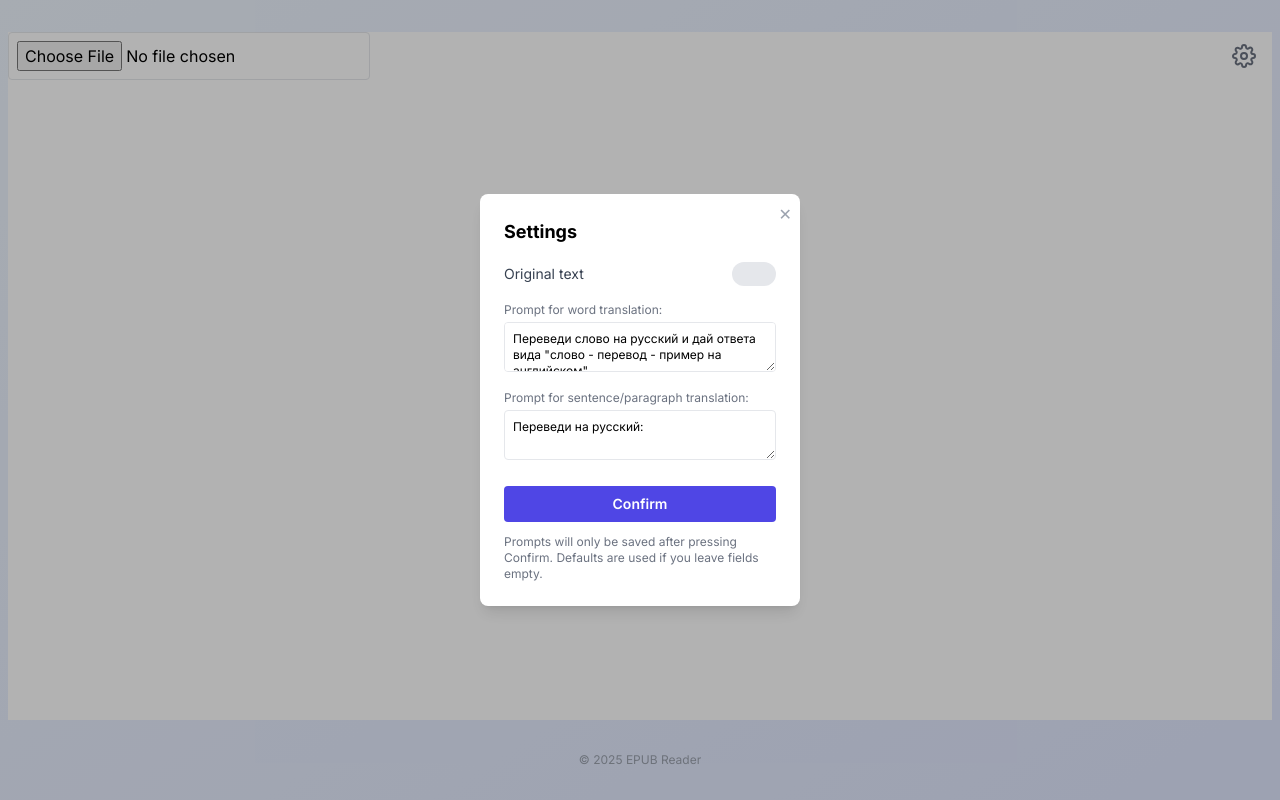
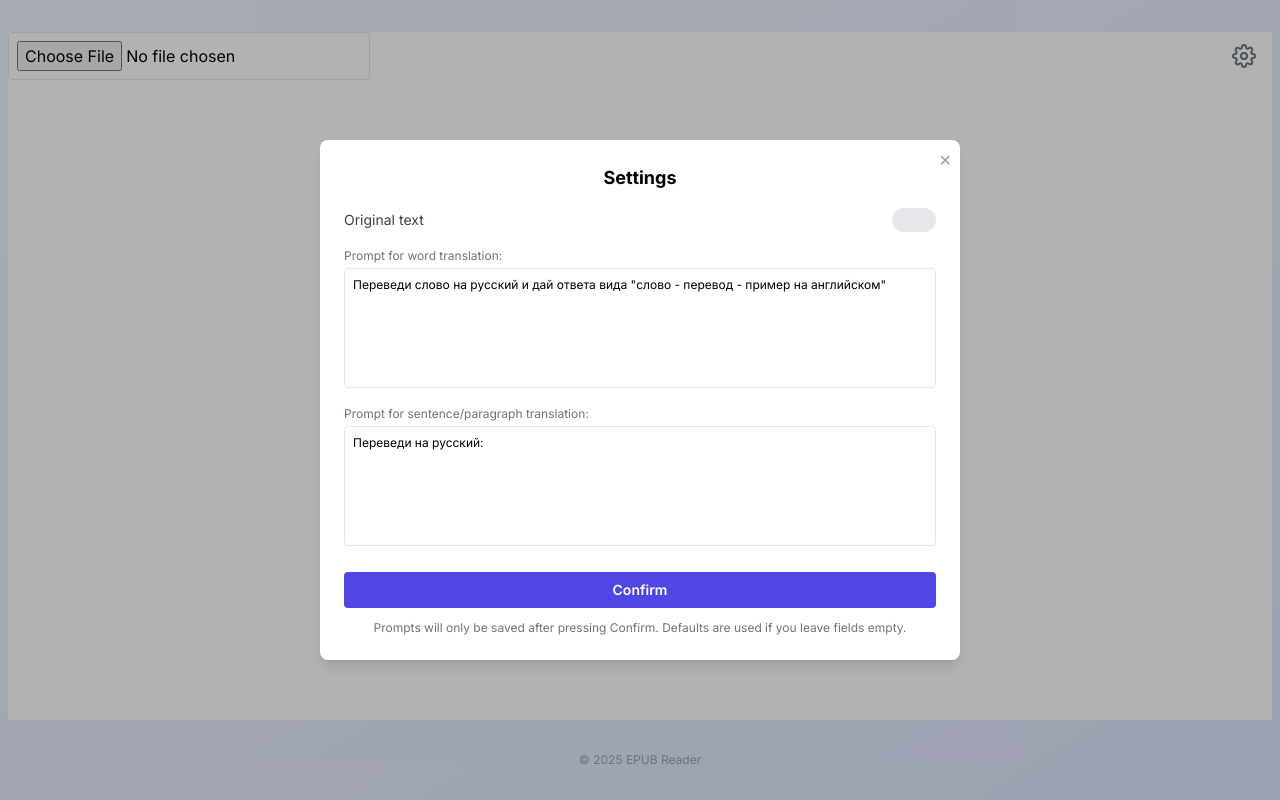
Before and after one commit to theCapnCoder/book_Reader, a Next.js app: page /book in a window 1280 px wide. Both pictures are taken after a click on the button "Settings". Built offline with nearby package versions, Linux system fonts and the light colour scheme.

Commit message:
feat: rise size modal settings

```diff
--- a/src/app/book/page.tsx
+++ b/src/app/book/page.tsx
@@ -38,10 +38,10 @@ function SettingsModal({
   if (!showSettings) return null;
   return (
     <div className="fixed inset-0 bg-black bg-opacity-30 flex items-center justify-center z-50">
-      <div className="bg-white rounded-lg shadow-lg p-6 w-full max-w-xs relative">
+      <div className="bg-white rounded-lg shadow-lg p-6 w-1/2 max-w-2xl min-w-[340px] relative flex flex-col items-center">
         <button className="absolute top-2 right-2 text-gray-400 hover:text-gray-600" onClick={() => setShowSettings(false)} title="Close">✕</button>
         <h2 className="text-lg font-bold mb-4">Settings</h2>
-        <div className="mb-4 flex items-center justify-between">
+        <div className="mb-4 flex items-center justify-between w-full">
           <span className="text-gray-700 text-sm">Original text</span>
           <label className="inline-flex items-center cursor-pointer">
             <input
@@ -54,22 +54,22 @@ function SettingsModal({
             <div className="absolute left-1 top-1 bg-white w-4 h-4 rounded-full transition peer-checked:translate-x-5" />
           </label>
         </div>
-        <div className="mb-3">
+        <div className="mb-3 w-full">
           <label className="block text-xs text-gray-500 mb-1">Prompt for word translation:</label>
           <textarea
-            className="w-full p-2 border rounded text-xs"
+            className="w-full p-2 border rounded text-xs min-h-[120px] resize-none"
             value={pendingWordPrompt}
             onChange={e => setPendingWordPrompt(e.target.value)}
-            rows={2}
+            rows={5}
           />
         </div>
-        <div className="mb-3">
+        <div className="mb-3 w-full">
           <label className="block text-xs text-gray-500 mb-1">Prompt for sentence/paragraph translation:</label>
           <textarea
-            className="w-full p-2 border rounded text-xs"
+            className="w-full p-2 border rounded text-xs min-h-[120px] resize-none"
             value={pendingSentencePrompt}
             onChange={e => setPendingSentencePrompt(e.target.value)}
-            rows={2}
+            rows={5}
           />
         </div>
         <button
```
